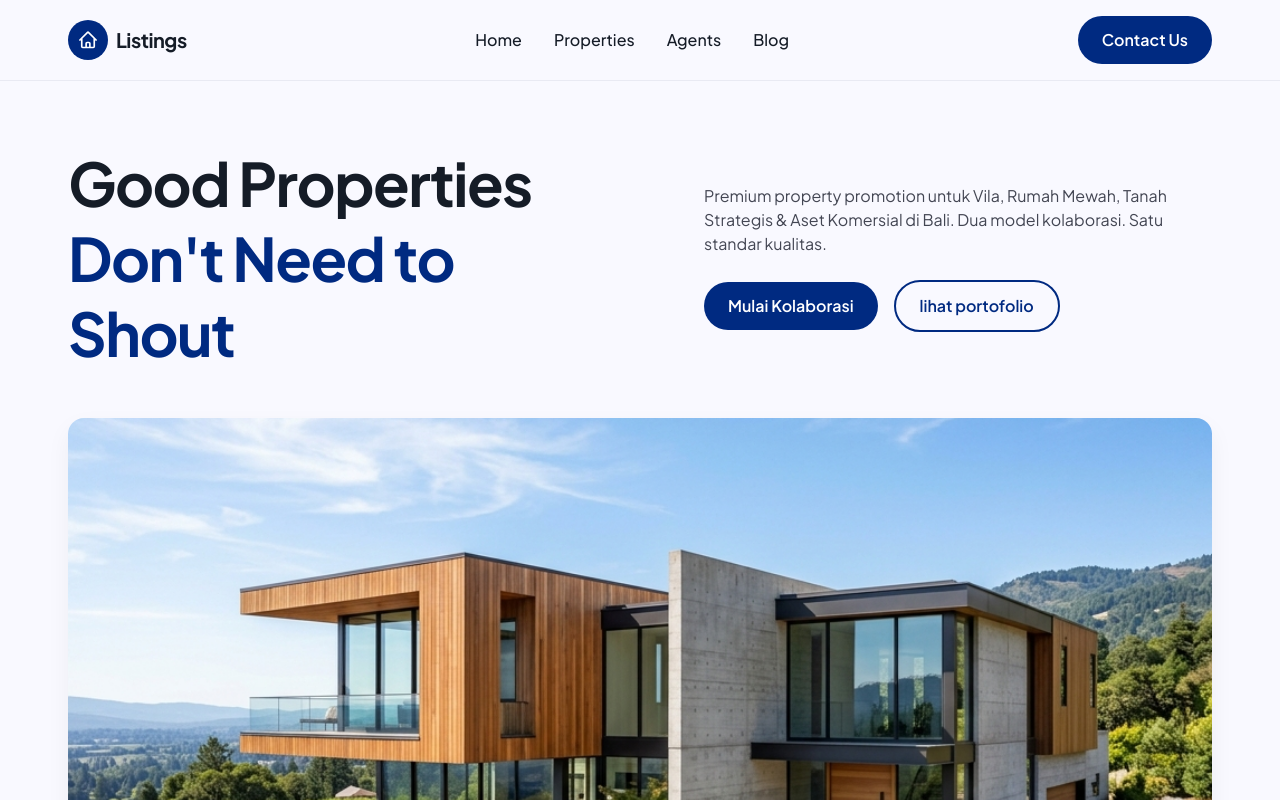
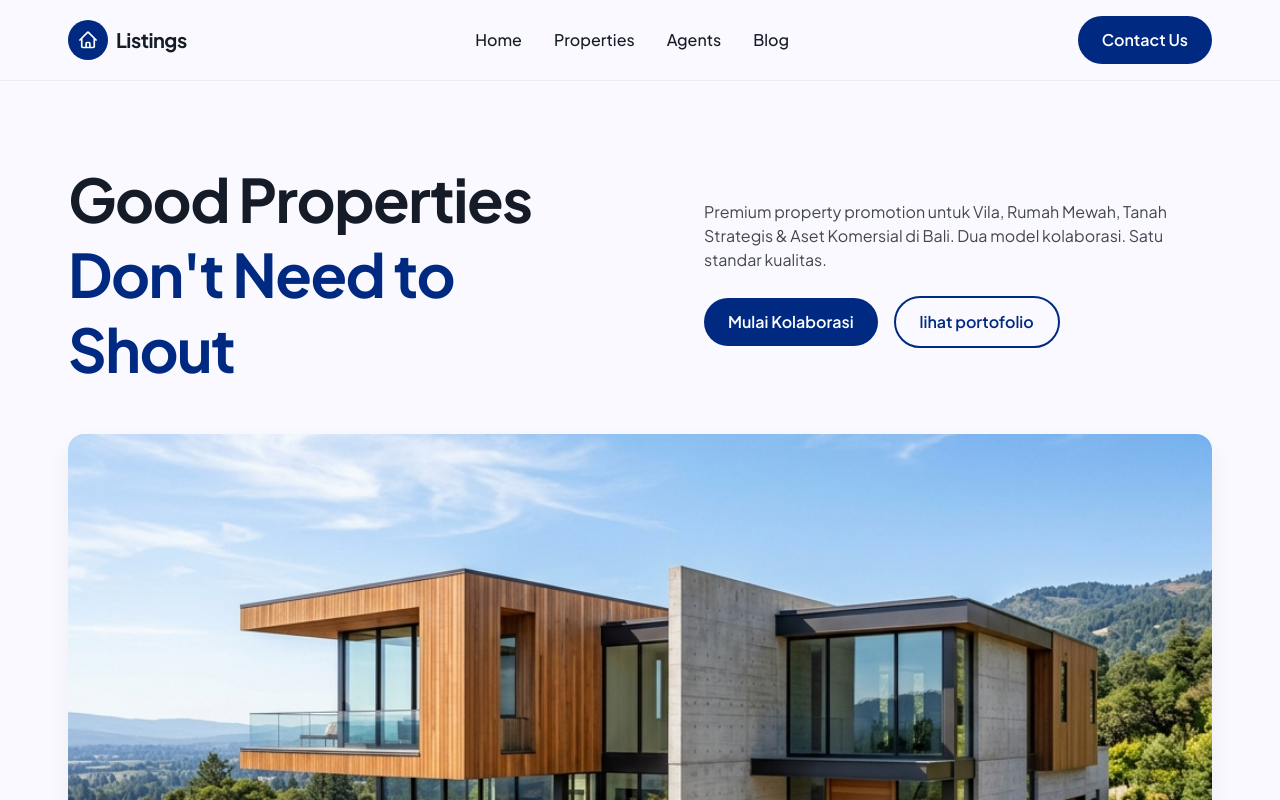
Before and after one commit to AIDILYOWIE/agency_property_website, a Next.js app: page / in a window 1280 px wide. Shown: the top 800 px of the page. Built offline with nearby package versions, Linux system fonts and the light colour scheme.

Commit message:
:lipstick: update padding in hero section

```diff
--- a/components/sections/Hero.tsx
+++ b/components/sections/Hero.tsx
@@ -4,7 +4,7 @@ import { Button } from "../ui/Button";
 
 export function Hero() {
   return (
-    <section className="w-full pt-16 pb-section">
+    <section className="w-full py-section">
       {/* Top Row: Headline and Description */}
       <div className="grid grid-cols-1 lg:grid-cols-2 gap-8 lg:gap-16 mb-12">
         {/* Left: Headline */}
```
